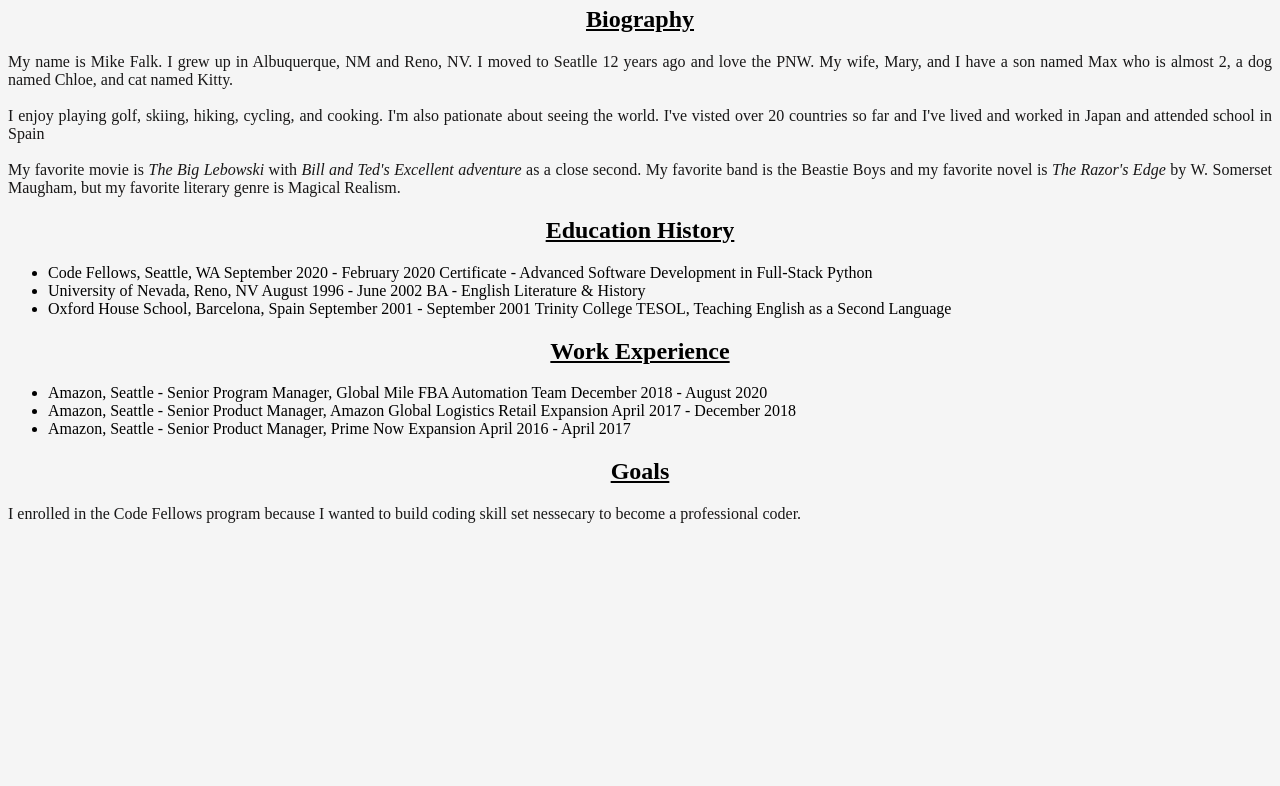
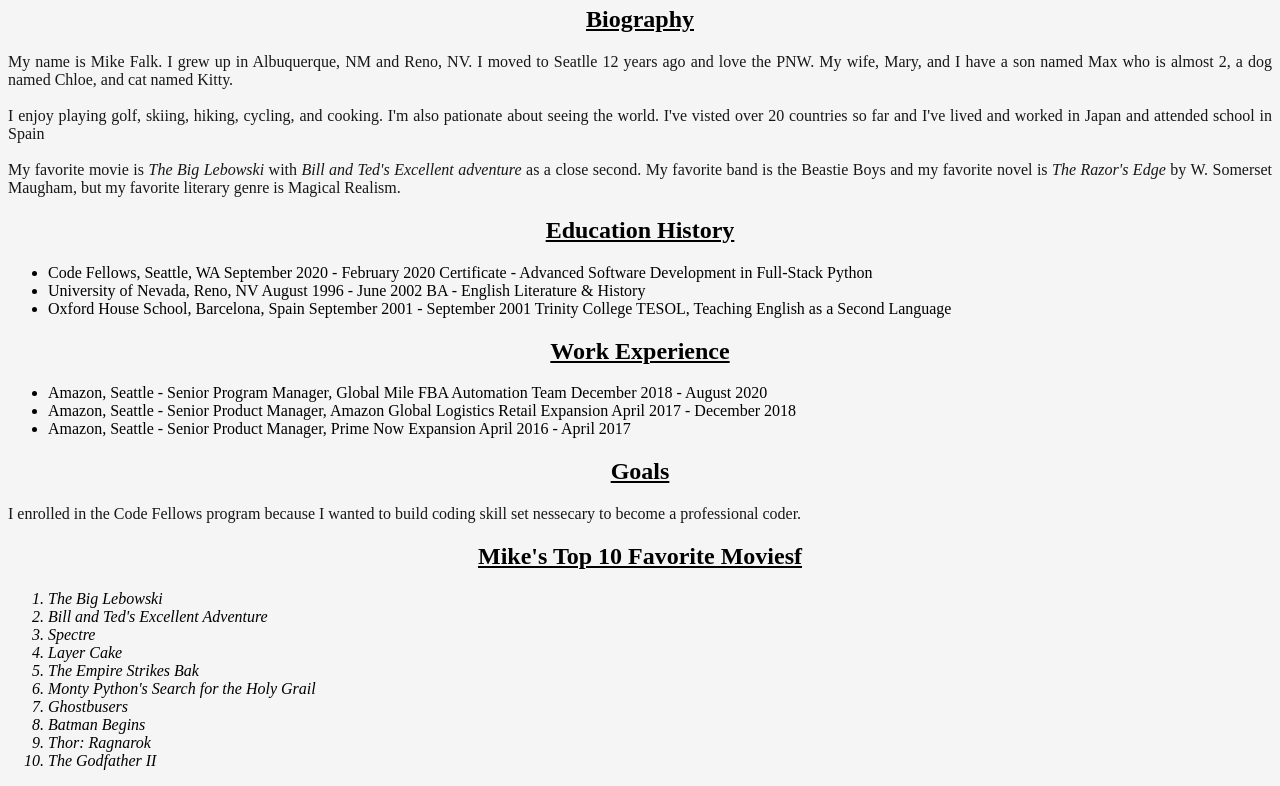
Before and after one commit to MikeyFalk/About-Me, a plain HTML site: page index.html in a window 1280 px wide. Shown: the part 79-865 px from the top of the page. Before the commit the page ends 800 px from the top, so only its background shows below. Drawn offline with Linux system fonts and the light colour scheme.

Commit message:
added top 10 movie list to satisfy requirement 1 of lab 03, unordered lists for education and work history were already added before the requirement was made

```diff
--- a/index.html
+++ b/index.html
@@ -61,12 +61,31 @@ April 2016 - April 2017
                 <h2>Goals</h2>
                 <p>I enrolled in the Code Fellows program because I wanted to build coding skill set nessecary to become a professional coder.
                 </p>
+                <h2>Mike's Top 10 Favorite Moviesf </h2>
+                <p>
 
+                   <ol>
+                        <li>The Big Lebowski</li>
+                        <li>Bill and Ted's Excellent Adventure</li>
+                        <li>Spectre</li>
+                        <li>Layer Cake</li>
+                        <li>The Empire Strikes Bak</li>
+                        <li>Monty Python's Search for the Holy Grail</li>
+                        <li>Ghostbusers</li>
+                        <li>Batman Begins</li>
+                        <li>Thor: Ragnarok</li>
+                        <li>The Godfather II</li>
+
+
+
+                   </ol>
+
+                </p>
             </main>
 
             <footer>
             </footer>
-            <!-- <script type="text/javascript" src="js/app.js"></script> -->
+            <!-- <script type="text/javascript" src="js/app.js"></script>  -->
 
         </body>
 
```
